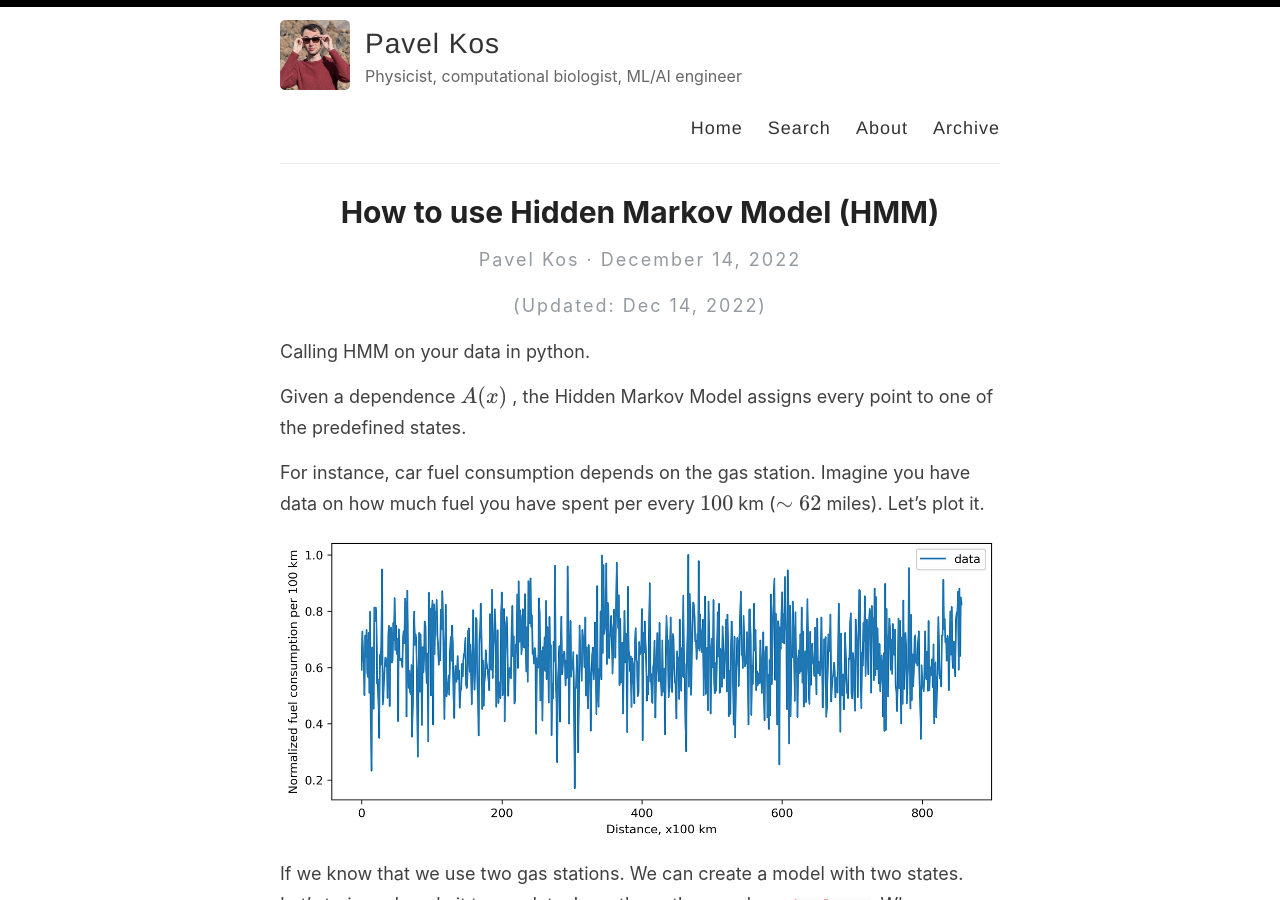
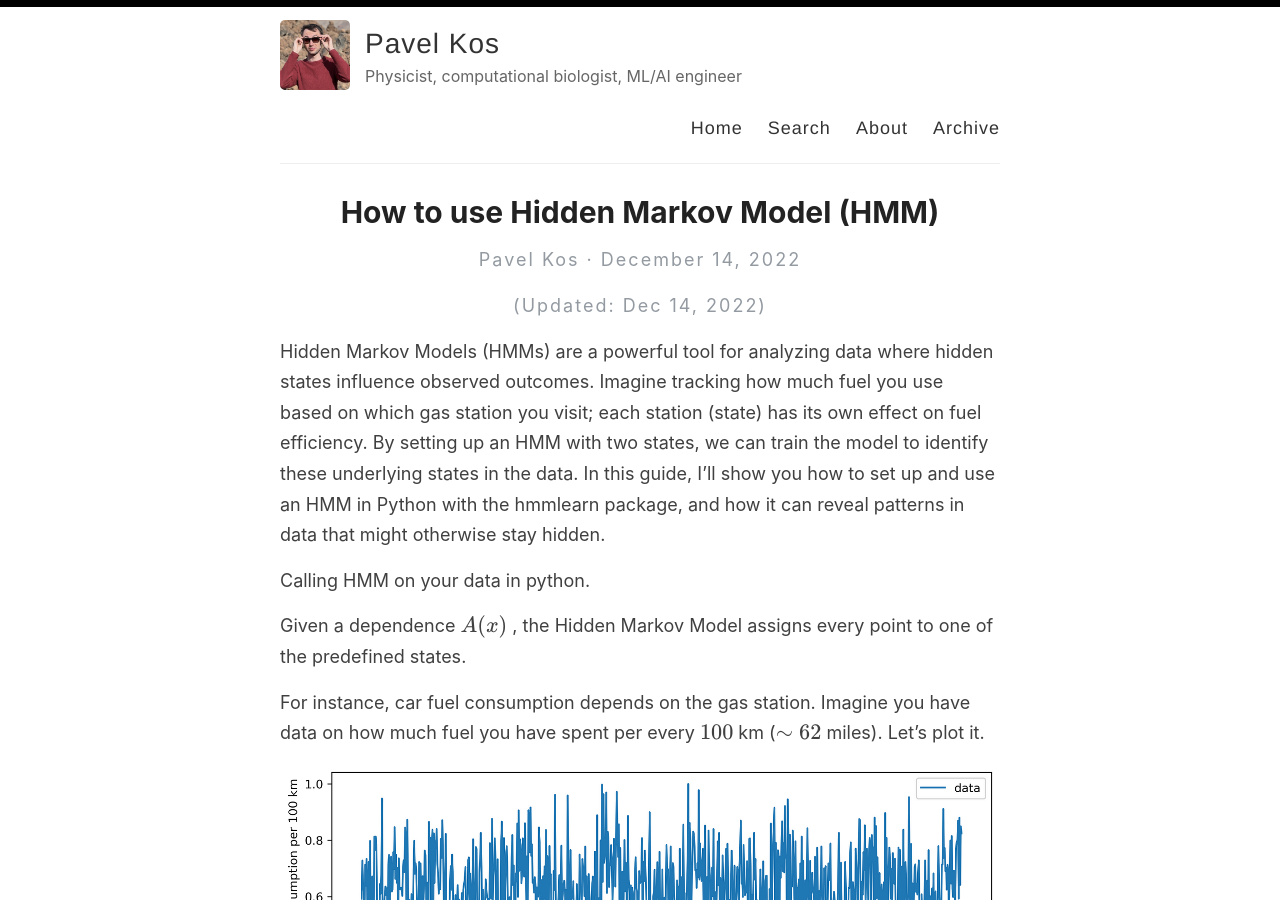
Before and after one commit to polly-code/polly-code.github.io, a Jekyll site: the page built from _posts/2022-12-14-how-to-use-hidden-markov-model-hmm.md, in a window 1280 px wide and 900 px high. Built offline with Jekyll 4.4.1, drawn with Linux system fonts in a browser that asks for light colours; our own code applies the rules of GitHub Pages for plain Markdown files; formulas are drawn with MathJax 3.

Commit message:
:memo: added opening paragraph and fixed technical typos

````diff
--- a/_posts/2022-12-14-how-to-use-hidden-markov-model-hmm.md
+++ b/_posts/2022-12-14-how-to-use-hidden-markov-model-hmm.md
@@ -8,6 +8,8 @@ tags: ["stochastic-modelling","machine-learning","python"]
 description: "Calling HMM on your data in python."
 ---
 
+Hidden Markov Models (HMMs) are a powerful tool for analyzing data where hidden states influence observed outcomes. Imagine tracking how much fuel you use based on which gas station you visit; each station (state) has its own effect on fuel efficiency. By setting up an HMM with two states, we can train the model to identify these underlying states in the data. In this guide, I'll show you how to set up and use an HMM in Python with the hmmlearn package, and how it can reveal patterns in data that might otherwise stay hidden.
+
 [### How to use Hidden Markov Model (HMM)]: <>
 
 Calling HMM on your data in python.
@@ -16,17 +18,14 @@ Given a dependence $$A(x)$$ , the Hidden Markov Model assigns every point to one
 
 For instance, car fuel consumption depends on the gas station. Imagine you have data on how much fuel you have spent per every $$100$$ km ($$\sim 62$$ miles). Let’s plot it.
 
-
-![](../images/31d296cfefdc/1*Zr0gfSIYXEhNoHJ-liyJUA.png)
-
+![gt](../images/31d296cfefdc/1*Zr0gfSIYXEhNoHJ-liyJUA.png)
 
 If we know that we use two gas stations. We can create a model with two states. Let’s train and apply it to our data. I use the python package `hmmlearn`. When generating the data, I recorded the ground truth, so now we can compare prediction and the ground truth.
 
-
-![](../images/31d296cfefdc/1*qjD92C5Os8AoYJ2rDTfw7A.png)
-
+![pred](../images/31d296cfefdc/1*qjD92C5Os8AoYJ2rDTfw7A.png)
 
 Of course, when the noise is high, it might be hard to distinguish a state precisely.
+
 ### What is inside?
 
 I mentioned that the model contains two states. A state corresponds to a normal distribution with a well-defined mean and standard deviation. This is a very strong assumption: the data within each state should be distributed normally. Also, we can go from one state to the other and back. We define the transition matrix: probabilities of staying in state $$1$$, $$2$$ and going $$1 \to 2$$, $$2 \to 1$$. At every step, we calculate what is better: to stay in a current state or go to the other one. We minimize the loss function by repeating this simulation many times.
@@ -34,6 +33,7 @@ I mentioned that the model contains two states. A state corresponds to a normal
 The idea is similar when we have more states.
 
 Below you can find some python code to reproduce.
+
 ```python
 import numpy as np
 from hmmlearn import hmm
````
Also changed, not shown: _posts/2024-01-03-a-tiny-bayesian-network-or-why-probabilities-are-counterintuitive.md (+2 -0 lines).
